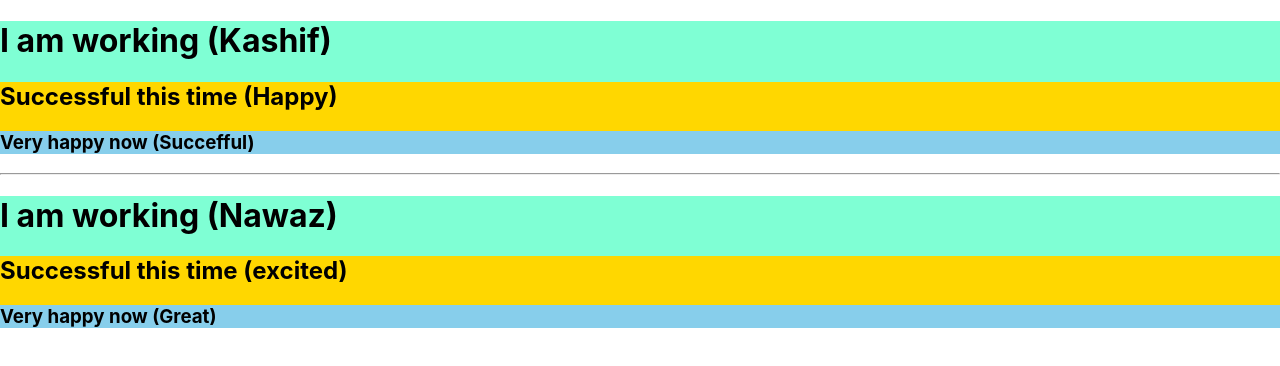
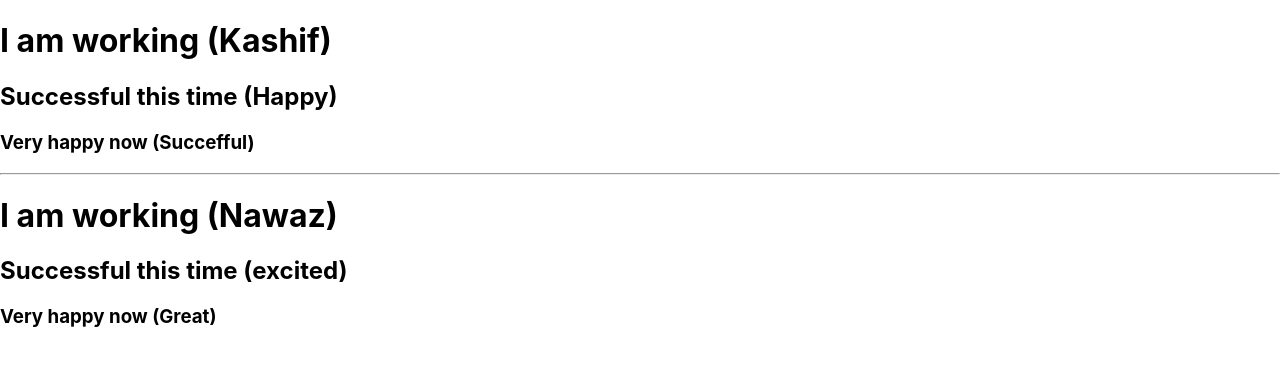
Before and after one commit to Kashifnawaz03/class30412, a React (Create React App) app: page / in a window 1280 px wide. Shown: the top 366 px of the page. Built offline with nearby package versions, Linux system fonts and the light colour scheme.

Commit message:
changes in Dinner.css

```diff
--- a/src/Dec.css
+++ b/src/Dec.css
@@ -1,4 +1,4 @@
-.myName {
+/*.myName {
     background-color: aquamarine;
 }
 .yourName {
@@ -6,4 +6,4 @@
 }
 .hisName {
     background-color:skyblue;
-}
+}*/
```
